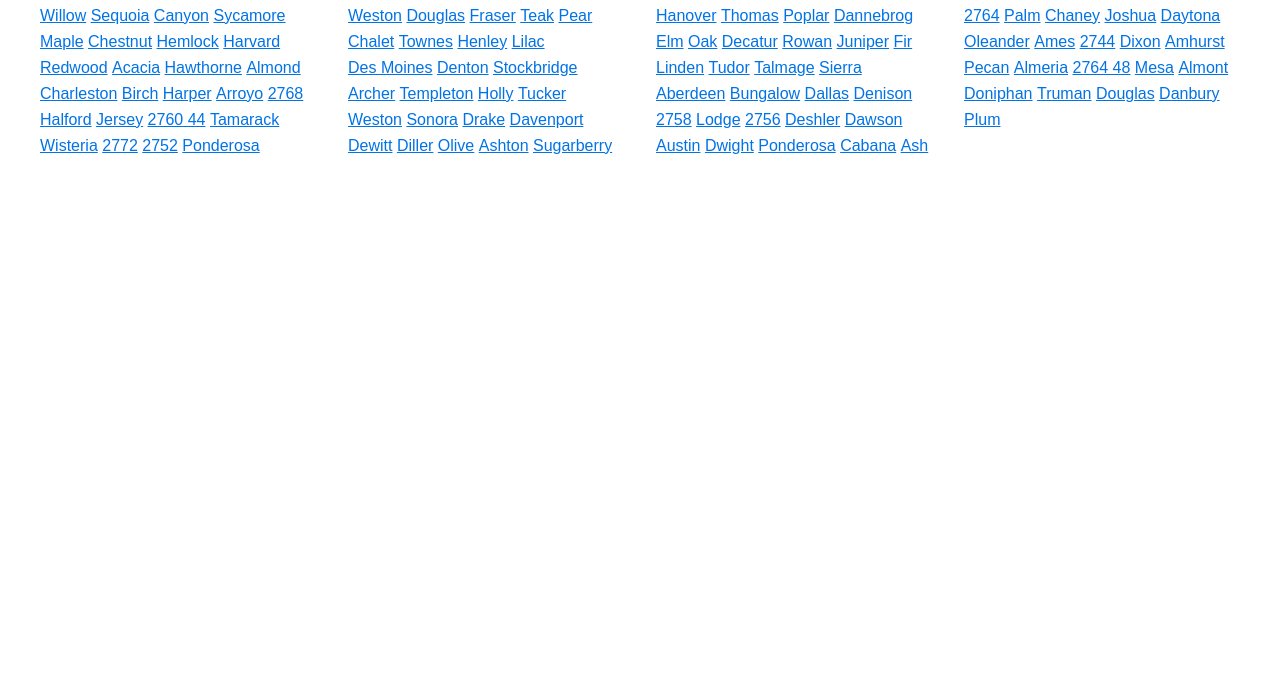
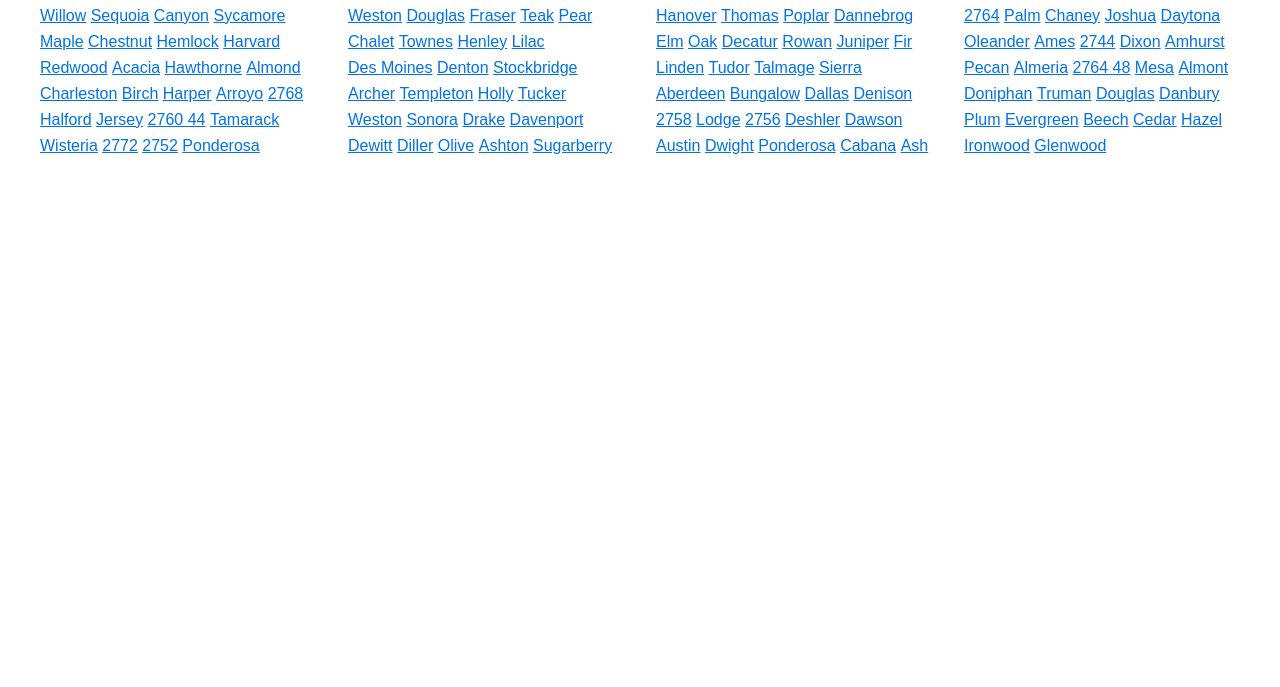
Before and after one commit to ronaldalepo2024/fifthelement-links, a plain HTML site: page index.html in a window 1280 px wide. Shown: the part 113-800 px from the top of the page. Drawn offline with Linux system fonts and the light colour scheme.

Commit message:
Update index.html

```diff
--- a/index.html
+++ b/index.html
@@ -126,6 +126,12 @@
     <a href="https://www.bonnavilla.com/floor-plan/229870/premier-residential-attached/douglas/" target="_blank" rel="noopener noreferrer">Douglas</a>
     <a href="https://www.bonnavilla.com/floor-plan/229857/premier-residential-attached/danbury/" target="_blank" rel="noopener noreferrer">Danbury</a>
     <a href="https://www.bonnavilla.com/floor-plan/230550/premier-hud-single-wide/plum/" target="_blank" rel="noopener noreferrer">Plum</a>
+	<a href="https://www.bonnavilla.com/floor-plan/222342/premier/evergreen/" target="_blank" rel="noopener noreferrer">Evergreen</a>
+    <a href="https://www.bonnavilla.com/floor-plan/222346/premier/beech/" target="_blank" rel="noopener noreferrer">Beech</a>
+    <a href="https://www.bonnavilla.com/floor-plan/222348/premier/cedar/" target="_blank" rel="noopener noreferrer">Cedar</a>
+    <a href="https://www.bonnavilla.com/floor-plan/222355/premier/hazel/" target="_blank" rel="noopener noreferrer">Hazel</a>
+    <a href="https://www.bonnavilla.com/floor-plan/222359/premier/ironwood/" target="_blank" rel="noopener noreferrer">Ironwood</a>
+    <a href="https://www.bonnavilla.com/floor-plan/225692/premier/glenwood/" target="_blank" rel="noopener noreferrer">Glenwood</a>
     <!-- END OF LINK LIST -->
   </div>
 </body>
```
